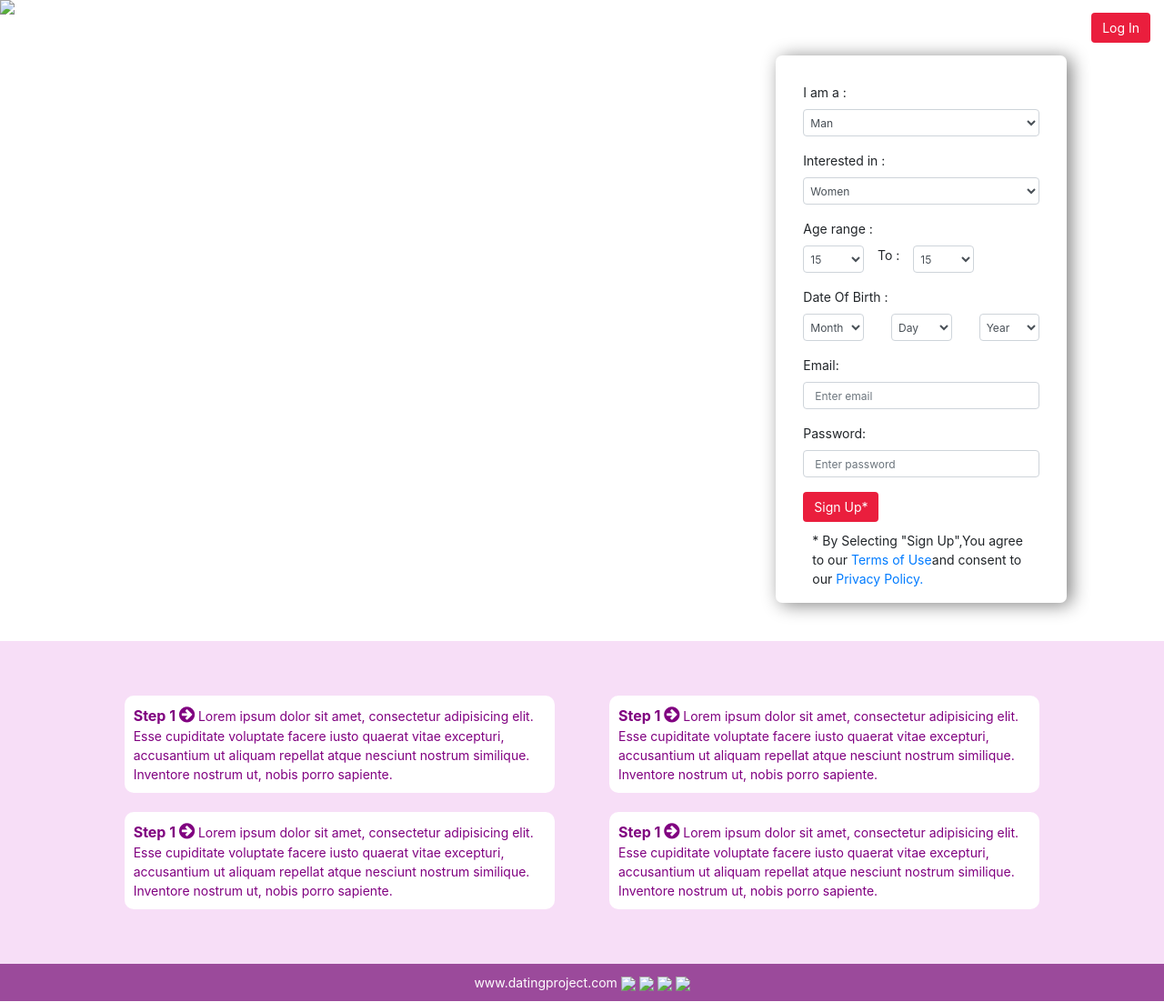
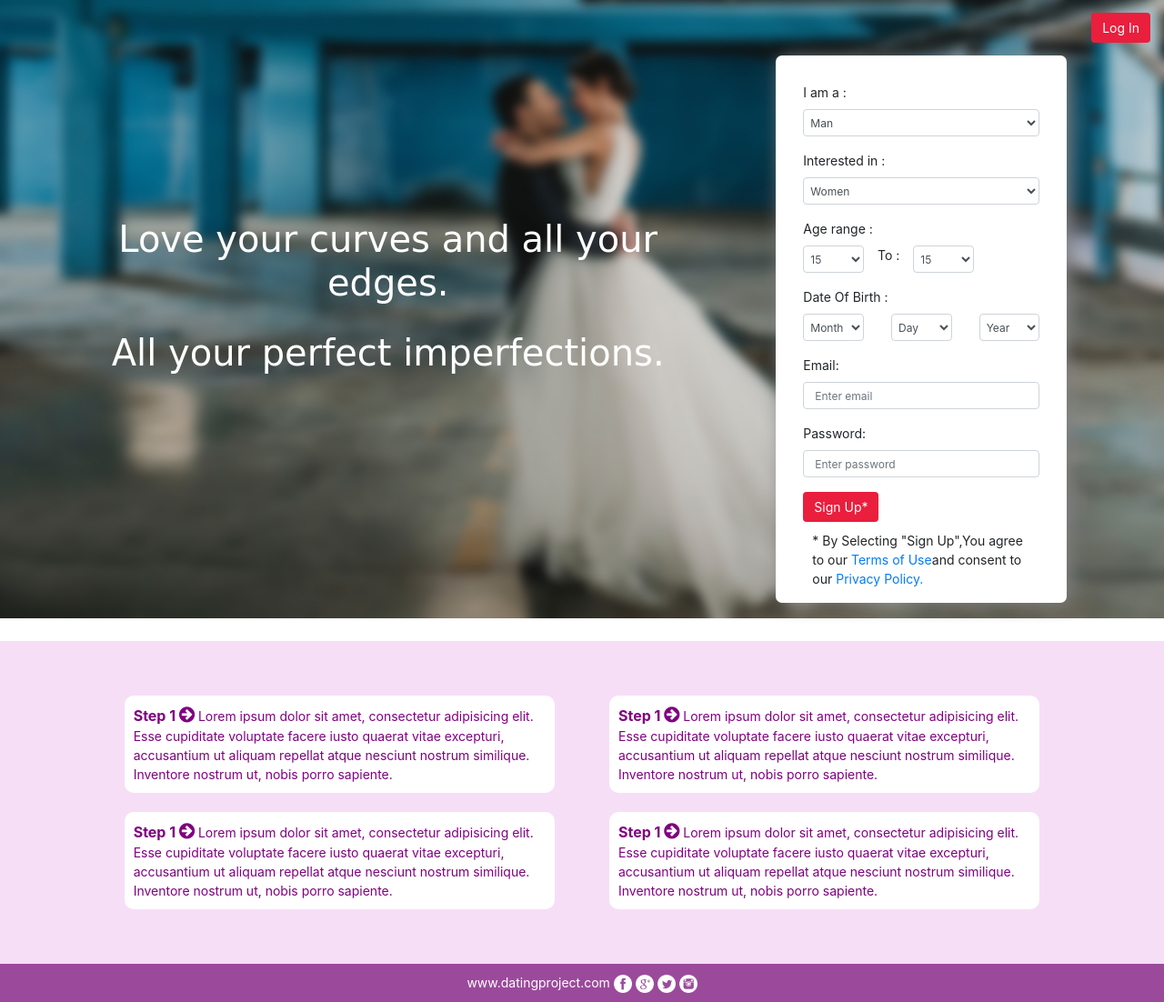
Before and after one commit to niniwin/Dating-Project, a plain HTML site: page index.html in a window 1280 px wide. Shown: the whole page at 91% size. Drawn offline with nearby package versions, Linux system fonts and the light colour scheme; files that its build step writes are made by us from their sources.

Commit message:
Added link to css and images

```diff
--- a/index.html
+++ b/index.html
@@ -8,7 +8,7 @@
 	<link href="https://fonts.googleapis.com/css?family=Satisfy" rel="stylesheet">
 	<link rel="stylesheet" href="//code.jquery.com/ui/1.12.1/themes/base/jquery-ui.css">
 	<link rel="stylesheet" href="https://cdnjs.cloudflare.com/ajax/libs/font-awesome/4.7.0/css/font-awesome.min.css">
-	<link rel="stylesheet" type="text/css" href="style.css">
+	<link rel="stylesheet" type="text/css" href="css/style.css">
 
 
 	<script src="https://ajax.googleapis.com/ajax/libs/jquery/3.3.1/jquery.min.js"></script>
@@ -22,7 +22,7 @@
 		<div class="row" style="">
 		</div>
 		<div class="row">
-			<img src="b777.jpg" style="width:100%;position:absolute;">
+			<img src="images/b777.jpg" style="width:100%;position:absolute;">
 				<div class="col-lg-12 col-sm-12 " style="text-align: right;margin-top: 1em;">
 					<button type="button" class="btn btn-primary" id= "signupbtn">Log In</button>
 				</div>
@@ -174,10 +174,10 @@
 		<div class="row" style="background:#9b4a9b;color:#fff;padding:10px 10px";>
 		<div class="col-lg-12 footer" style="text-align: center;">
 			<a href="" style="color: #fff;">www.datingproject.com</a>
-			<span><a href=""><img src="facebook.png" style="width:20px;"></a></span>
-			<span><a href=""><img src="google.png" style="width:20px;"></a></span>
-			<span><a href=""><img src="twitter.png" style="width:20px;"></a></span>
-			<span><a href=""><img src="instagram.png" style="width:20px;"></a></span>
+			<span><a href=""><img src="images/facebook.png" style="width:20px;"></a></span>
+			<span><a href=""><img src="images/google.png" style="width:20px;"></a></span>
+			<span><a href=""><img src="images/twitter.png" style="width:20px;"></a></span>
+			<span><a href=""><img src="images/instagram.png" style="width:20px;"></a></span>
 		</div>
 	</div>
 	</div>
```
